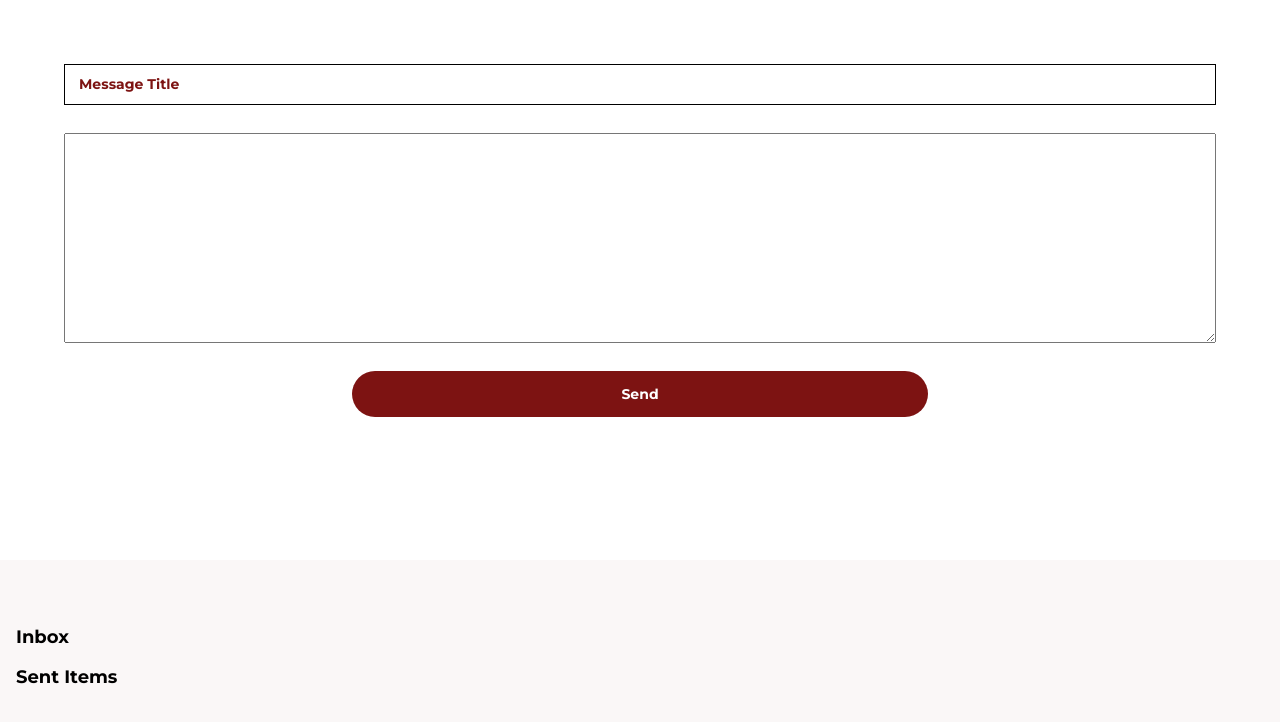
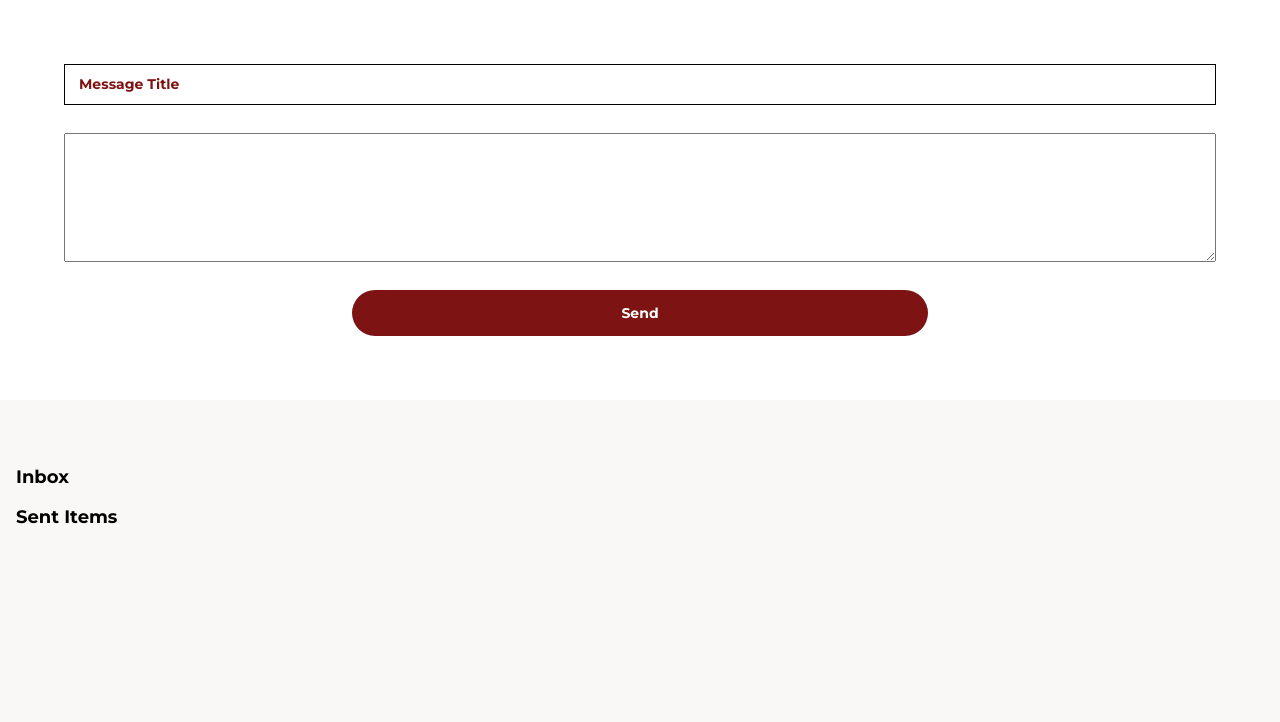
Before and after one commit to dolaposokoya/trovestajoadmin, a React (Create React App) app: page /bcm in a window 1280 px wide. Shown: the top 722 px of the page. Built offline with nearby package versions, Linux system fonts and the light colour scheme.

Commit message:
Update broadcast.module.css

```diff
--- a/src/Components/BroadCast/broadcast.module.css
+++ b/src/Components/BroadCast/broadcast.module.css
@@ -8,13 +8,13 @@
 }
 
 .messagebox{
-    padding-top: 4em;
+    padding: 4em 0em;
     display: flex;
     justify-content: center;
     justify-self: flex-start;
     align-self: flex-start;
     width: 100%;
-    height: 70vh;
+    height: 50vh;
     background-color: var(--white);
 }
 .messagebox form{
```
